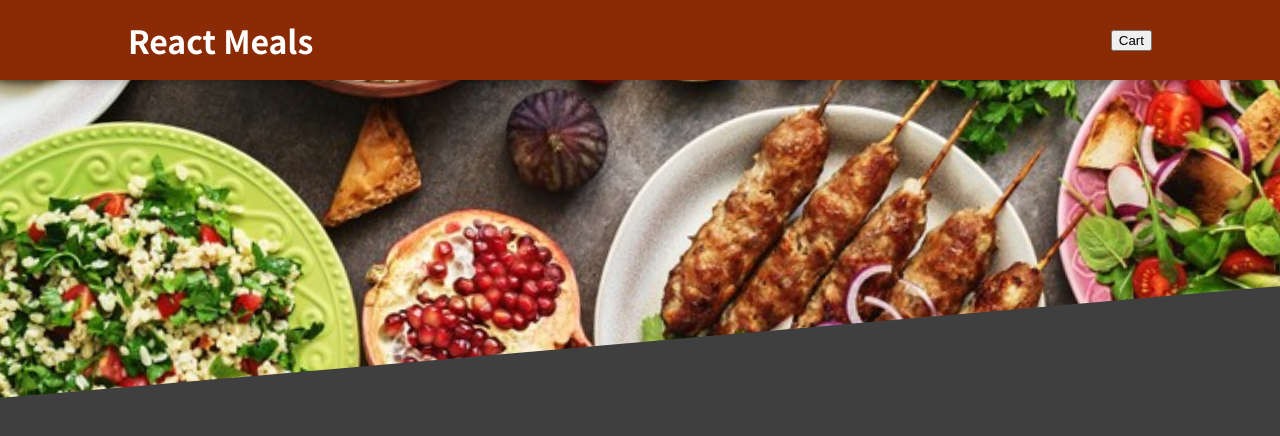
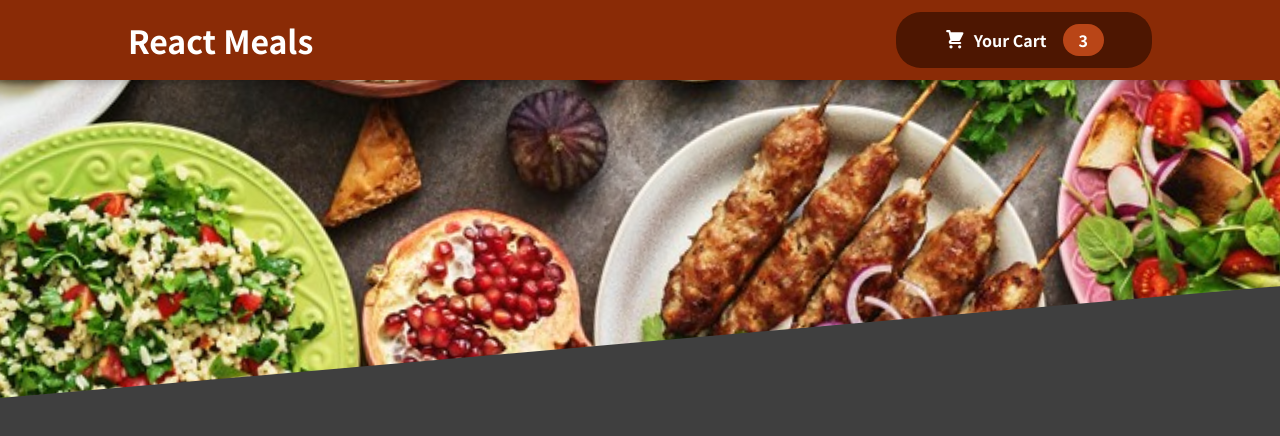
Before and after one commit to s-deep3k/FoodOrder, a React (Create React App) app: page / in a window 1280 px wide. Shown: the top 436 px of the page. Built offline with nearby package versions, Linux system fonts and the light colour scheme.

Commit message:
Button modifieed

```diff
--- a/src/components/Layout/Header.js
+++ b/src/components/Layout/Header.js
@@ -1,13 +1,14 @@
 import React from "react"
 import classes from "./Header.module.css"
 import mealImage from "../../assets/meals.jpg"
+import HeaderCart from "./HeaderCart"
 
 const Header = props =>{
     return(
         <React.Fragment>
             <header className={classes.header}>
                 <h1>React Meals</h1>
-                <button>Cart</button>
+                <HeaderCart></HeaderCart>
             </header>
             <div className ={classes["main-image"]}>
             <img src={mealImage} alt="A table full of very delicious food!"></img>
--- /dev/null
+++ b/src/components/Layout/HeaderCart.js
@@ -0,0 +1,18 @@
+import React from "react"
+import CartIcon from "../Cart/CartIcon"
+import classes from "./HeaderCart.module.css"
+
+const HeaderCart = props =>{
+
+    return(
+        <button className={classes.button}>
+            <span className={classes.icon}>
+                <CartIcon></CartIcon>
+            </span>
+            <span>Your Cart</span>
+            <span className={classes.badge}>3</span>
+        </button>
+    )
+}
+
+export default HeaderCart
```
Also changed, not shown: 1 other file (tests, documents, lock files or other folders).
